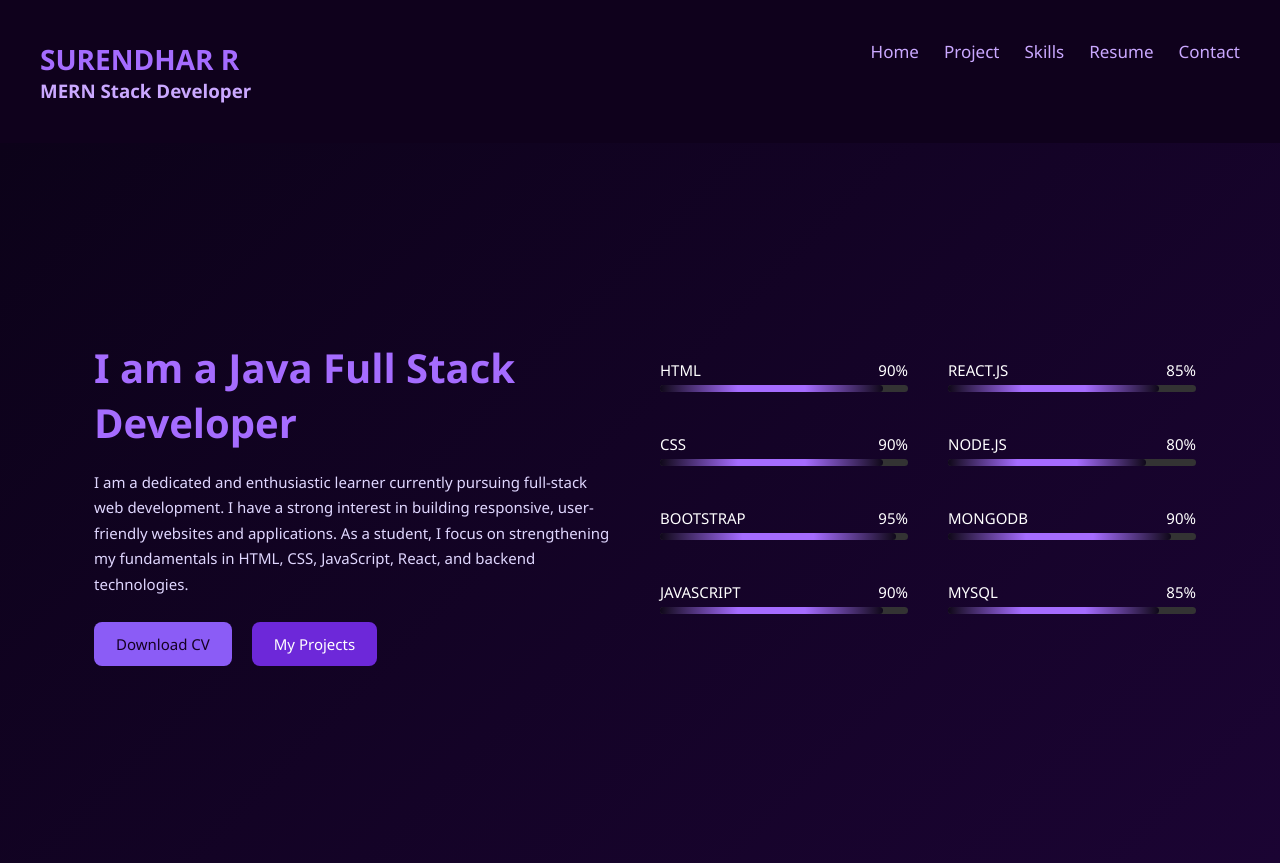
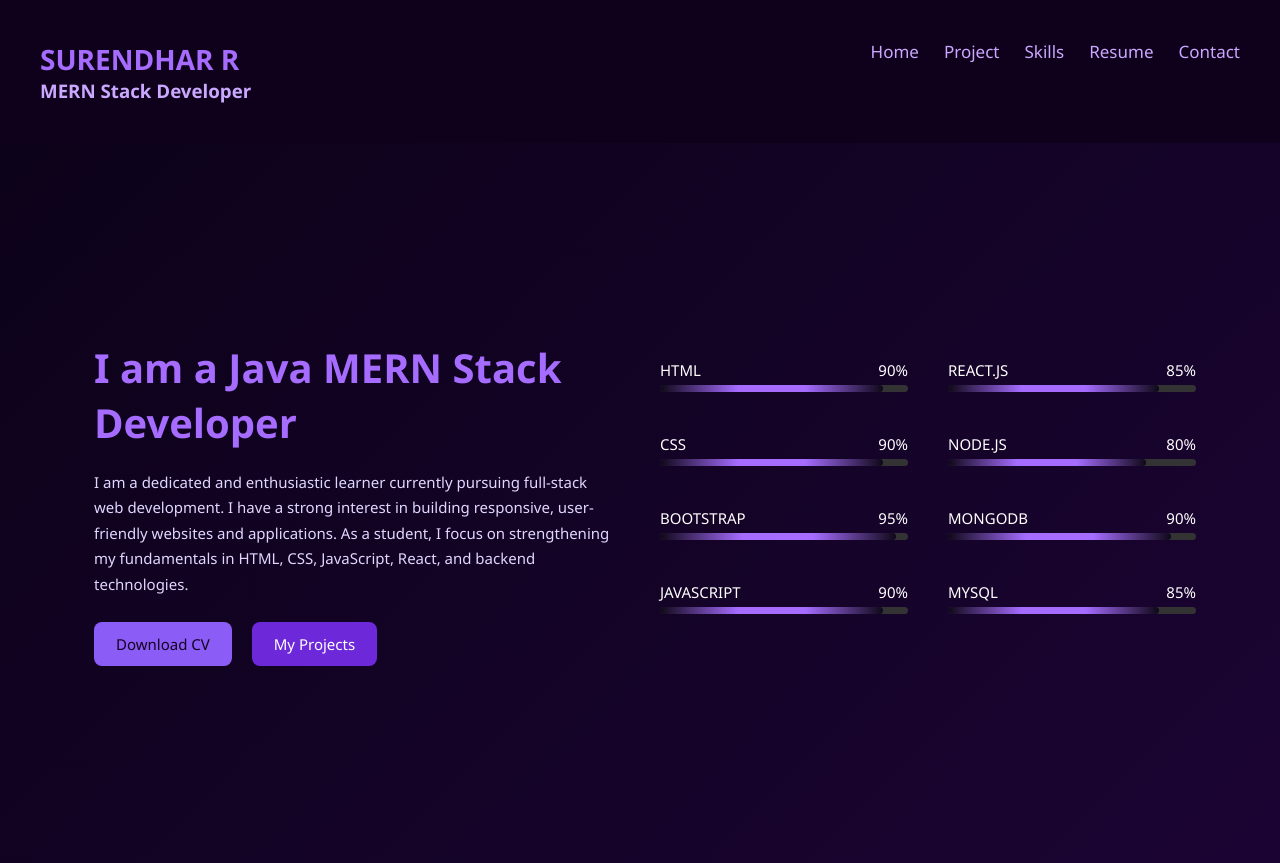
Before and after one commit to Surendhar242002/Portfolio, a React (Vite) app: page /about in a window 1280 px wide. Built offline with nearby package versions, Linux system fonts and the light colour scheme; a web font is replaced by a local one.

Commit message:
changes made

```diff
--- a/src/About.jsx
+++ b/src/About.jsx
@@ -23,7 +23,7 @@ const About = () => {
       <main className="body">
         <section className="card">
           <div className="about-text">
-            <h1>I am a Java Full Stack Developer</h1>
+            <h1>I am a Java MERN Stack Developer</h1>
             <p>
               I am a dedicated and enthusiastic learner currently pursuing
               full-stack web development. I have a strong interest in building
```
